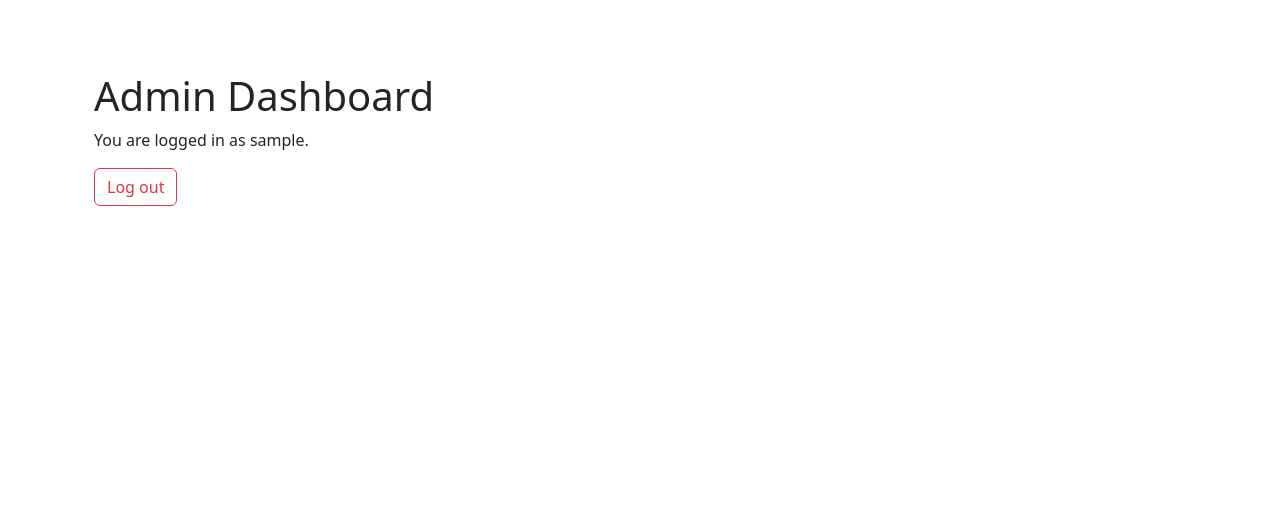
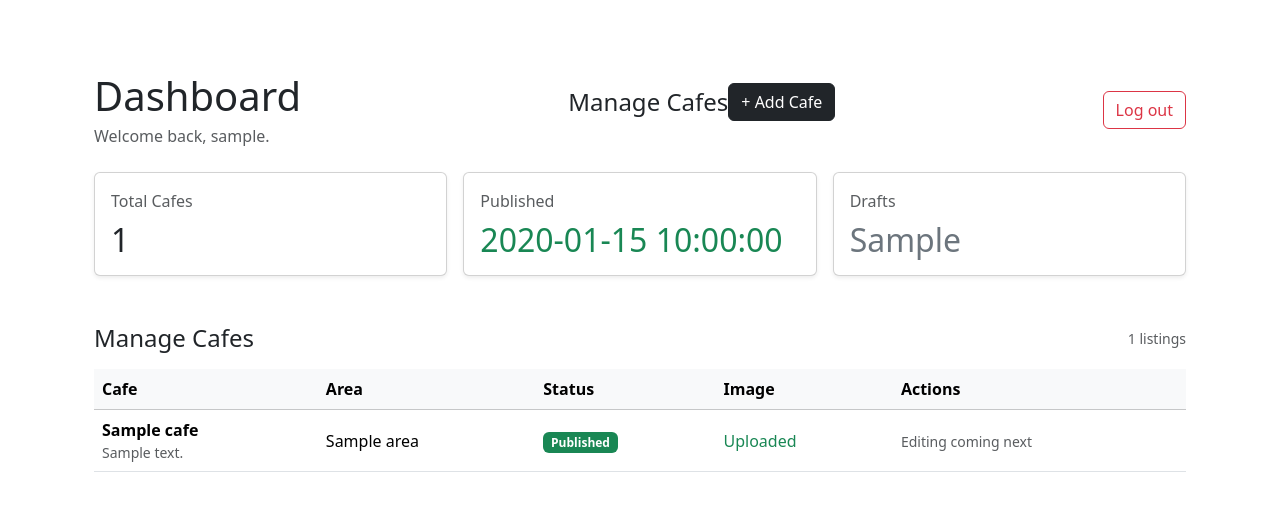
Before and after one commit to Rishi-59/WorkCafe-Pune, a Flask app: template app/templates/admin/dashboard.html in a window 1280 px wide. Shown: the top 511 px of the page. Run offline with Flask 3, Linux system fonts and the light colour scheme; a user stored in the database is signed in; tables that the repository leaves empty hold one stand-in row (values such as "Sample post"); the template is opened without the code that fills it: values that come from a table or form of the project are taken from there, most other values are stand-ins (such as "Sample title", 1, 10 or a date in 2020).

Commit message:
Added cafe display and add new cafe btns

```diff
--- a/app/templates/admin/dashboard.html
+++ b/app/templates/admin/dashboard.html
@@ -5,14 +5,141 @@
 
 {% block content %}
 <div class="container py-5">
-    <h1>Admin Dashboard</h1>
-    <p>You are logged in as {{ current_user.username }}.</p>
 
-    <form method="POST" action="{{ url_for('admin.logout') }}">
-        <input type="hidden" name="csrf_token" value="{{ csrf_token() }}">
-        <button type="submit" class="btn btn-outline-danger">
-            Log out
-        </button>
-    </form>
+    <!-- Dashboard heading -->
+    <div class="d-flex justify-content-between align-items-center mb-4">
+        <div>
+            <h1 class="mb-1">Dashboard</h1>
+            <p class="text-muted mb-0">
+                Welcome back, {{ current_user.username }}.
+            </p>
+        </div>
+
+        <div class="d-flex justify-content-between align-items-center mb-3">
+            <h2 class="h4 mb-0">Manage Cafes</h2>
+
+            <a href="{{ url_for('admin.create_cafe') }}"
+               class="btn btn-dark">
+                + Add Cafe
+            </a>
+        </div>
+
+        <form method="POST" action="{{ url_for('admin.logout') }}">
+            <input
+                type="hidden"
+                name="csrf_token"
+                value="{{ csrf_token() }}"
+            >
+            <button type="submit" class="btn btn-outline-danger">
+                Log out
+            </button>
+        </form>
+    </div>
+
+    <!-- Summary cards -->
+    <div class="row g-3 mb-5">
+
+        <div class="col-md-4">
+            <div class="card h-100 shadow-sm">
+                <div class="card-body">
+                    <p class="text-muted mb-2">Total Cafes</p>
+                    <h2 class="mb-0">{{ total_cafes }}</h2>
+                </div>
+            </div>
+        </div>
+
+        <div class="col-md-4">
+            <div class="card h-100 shadow-sm">
+                <div class="card-body">
+                    <p class="text-muted mb-2">Published</p>
+                    <h2 class="mb-0 text-success">
+                        {{ published_cafes }}
+                    </h2>
+                </div>
+            </div>
+        </div>
+
+        <div class="col-md-4">
+            <div class="card h-100 shadow-sm">
+                <div class="card-body">
+                    <p class="text-muted mb-2">Drafts</p>
+                    <h2 class="mb-0 text-secondary">
+                        {{ draft_cafes }}
+                    </h2>
+                </div>
+            </div>
+        </div>
+
+    </div>
+
+    <!-- Cafe management table -->
+    <div class="d-flex justify-content-between align-items-center mb-3">
+        <h2 class="h4 mb-0">Manage Cafes</h2>
+        <span class="text-muted small">
+            {{ total_cafes }} listings
+        </span>
+    </div>
+
+    <div class="table-responsive">
+        <table class="table table-hover align-middle">
+            <thead class="table-light">
+                <tr>
+                    <th scope="col">Cafe</th>
+                    <th scope="col">Area</th>
+                    <th scope="col">Status</th>
+                    <th scope="col">Image</th>
+                    <th scope="col">Actions</th>
+                </tr>
+            </thead>
+
+            <tbody>
+                {% for cafe in cafes %}
+                <tr>
+                    <td>
+                        <strong>{{ cafe.name }}</strong>
+                        <div class="small text-muted">
+                            {{ cafe.address }}
+                        </div>
+                    </td>
+
+                    <td>{{ cafe.area.name }}</td>
+
+                    <td>
+                        {% if cafe.published %}
+                            <span class="badge text-bg-success">
+                                Published
+                            </span>
+                        {% else %}
+                            <span class="badge text-bg-secondary">
+                                Draft
+                            </span>
+                        {% endif %}
+                    </td>
+
+                    <td>
+                        {% if cafe.image_filename %}
+                            <span class="text-success">Uploaded</span>
+                        {% else %}
+                            <span class="text-muted">No image</span>
+                        {% endif %}
+                    </td>
+
+                    <td>
+                        <span class="text-muted small">
+                            Editing coming next
+                        </span>
+                    </td>
+                </tr>
+                {% else %}
+                <tr>
+                    <td colspan="5" class="text-center py-4">
+                        No cafes found. Add your first listing soon.
+                    </td>
+                </tr>
+                {% endfor %}
+            </tbody>
+        </table>
+    </div>
+
 </div>
 {% endblock %}
```
